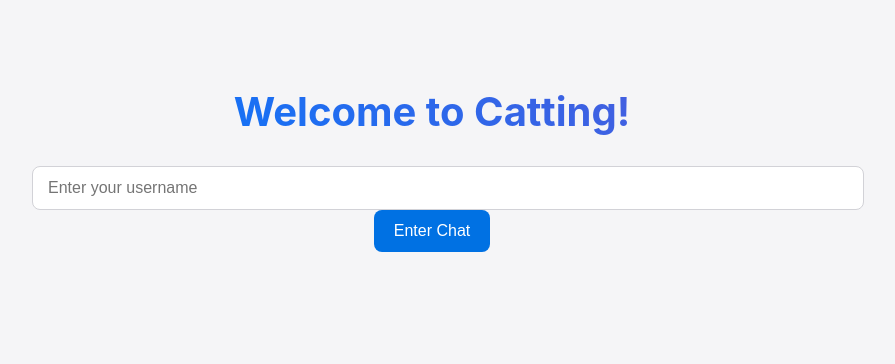
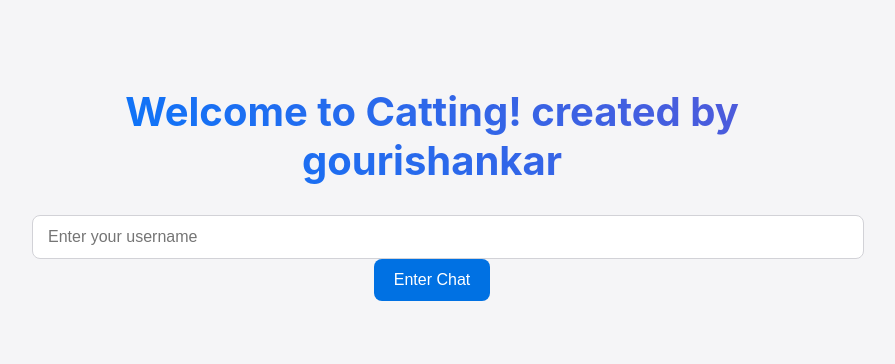
Before and after one commit to gsshankar104/catting-website, a website: page index.html in a window 1280 px wide. Shown: the whole page, without its empty margins (208-1103 px from the left). Drawn offline with Linux system fonts and the light colour scheme.

Commit message:
Update index.html

```diff
--- a/index.html
+++ b/index.html
@@ -13,7 +13,7 @@
 <body>
     <div class="container">
         <header id="welcome-header">
-            <h1>Welcome to Catting!</h1>
+            <h1>Welcome to Catting! created by gourishankar</h1>
             <div id="username-entry">
                 <input type="text" id="username" placeholder="Enter your username">
                 <button id="enter-chat">Enter Chat</button>
```
